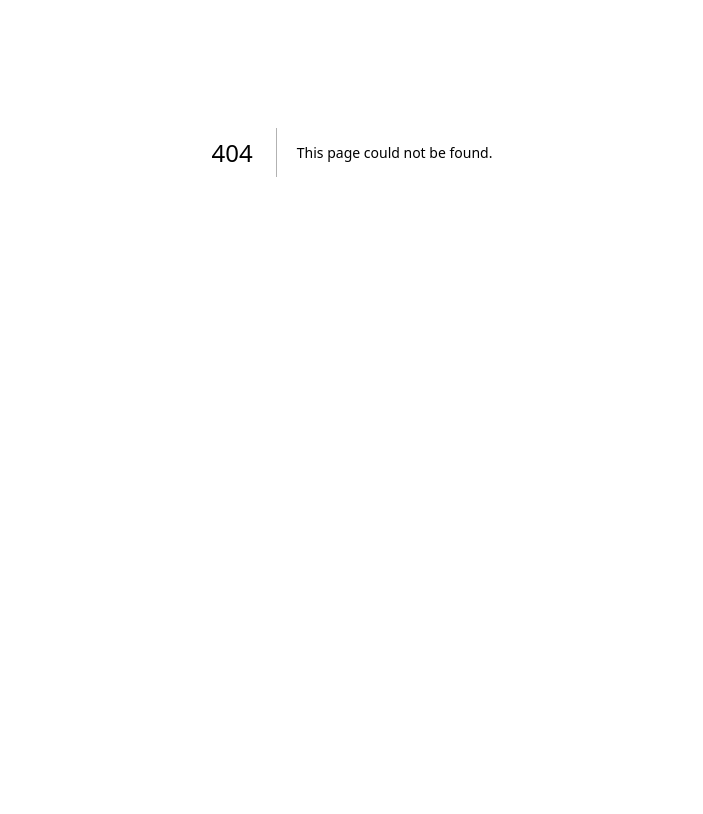
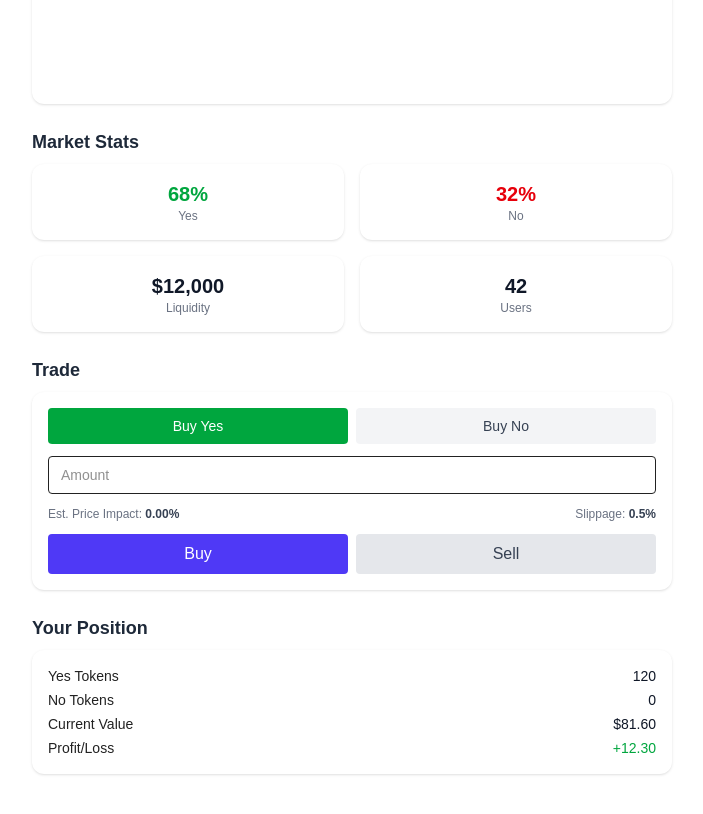
Before and after one commit to Keinberger/ethglobal-cannes-submission, a Next.js app: page /markets/1 in a window 1280 px wide. Before the commit this address had no page. Shown: the part 320-1134 px from the top of the page, without its empty margins (288-991 px from the left). Before the commit the page ends 872 px from the top, so only its background shows below. Built offline with nearby package versions, Linux system fonts and the light colour scheme.

Commit message:
Add market details page

```diff
--- /dev/null
+++ b/src/app/components/PositionRow.tsx
@@ -0,0 +1,8 @@
+export default function PositionRow({ label, value, color = 'text-gray-900' }) {
+    return (
+      <div className="flex justify-between">
+        <span>{label}</span>
+        <span className={color}>{value}</span>
+      </div>
+    )
+  }
--- /dev/null
+++ b/src/app/components/StatCard.tsx
@@ -0,0 +1,8 @@
+export default function StatCard({ label, value, color = 'text-gray-900' }) {
+    return (
+      <div className="bg-white rounded-xl shadow p-4 flex flex-col items-center">
+        <span className={`font-bold text-xl ${color}`}>{value}</span>
+        <span className="text-xs text-gray-500">{label}</span>
+      </div>
+    )
+  }
--- /dev/null
+++ b/src/app/components/ToggleButton.tsx
@@ -0,0 +1,10 @@
+export default function ToggleButton({ label, active, onClick, color }) {
+    const base = 'flex-1 px-4 py-2 rounded text-sm font-medium'
+    const activeClass = color === 'green' ? 'bg-green-600 text-white' : 'bg-red-600 text-white'
+    const inactiveClass = 'bg-gray-100 text-gray-700 hover:bg-gray-200 transition'
+    return (
+      <button className={`${base} ${active ? activeClass : inactiveClass}`} onClick={onClick}>
+        {label}
+      </button>
+    )
+  }
--- /dev/null
+++ b/src/app/markets/[marketId]/page.tsx
@@ -0,0 +1,111 @@
+"use client"
+
+"use client"
+
+import React, { useState } from 'react'
+import { LineChart, Line, ResponsiveContainer, XAxis, YAxis, Tooltip } from 'recharts'
+import StatCard from '@/app/components/StatCard'
+import PositionRow from '@/app/components/PositionRow'
+import ToggleButton from '@/app/components/ToggleButton'
+import { mockMarkets } from '@/app/mockData'
+import { notFound, useParams } from 'next/navigation'
+
+  export default function MarketDetailsPage() {
+    const params = useParams();
+    const [side, setSide] = useState<'yes' | 'no'>('yes')
+    const [amount, setAmount] = useState('')
+    const priceImpact = amount ? Math.min(Number(amount) * 0.01, 5).toFixed(2) : '0.00'
+
+    const market = mockMarkets.find(m => m.marketId.toString() === params.marketId)
+
+    if (!market) return notFound() // show 404 if ID not found
+
+    const userPosition = {
+      yesTokens: 120,
+      noTokens: 0,
+      value: 81.6,
+      pnl: 12.3,
+    }
+
+    return (
+      <div className="min-h-screen pb-24">
+        <div className="max-w-2xl mx-auto px-4 mt-6 space-y-6">
+
+          {/* Title + Description */}
+          <div>
+            <h1 className="text-2xl font-bold text-gray-900">{market.title}</h1>
+            {market.description && <p className="text-sm text-gray-600 mt-1">{market.description}</p>}
+          </div>
+
+          {/* Sentiment Chart */}
+          <section>
+            <h2 className="text-lg font-semibold text-gray-800 mb-2">Sentiment History</h2>
+            <div className="bg-white rounded-xl shadow p-4">
+              <ResponsiveContainer width="100%" height={180}>
+                <LineChart data={market.trend.map((y, x) => ({ x, y }))}>
+                  <XAxis dataKey="x" hide />
+                  <YAxis domain={[0, 100]} hide />
+                  <Tooltip formatter={(v: number) => `${v}% Yes`} />
+                  <Line type="monotone" dataKey="y" stroke="#6366f1" strokeWidth={2} dot={false} />
+                </LineChart>
+              </ResponsiveContainer>
+            </div>
+          </section>
+
+          {/* Stats */}
+          <section>
+            <h2 className="text-lg font-semibold text-gray-800 mb-2">Market Stats</h2>
+            <div className="grid grid-cols-2 gap-4">
+              <StatCard label="Yes" value={`${market.yesPercent}%`} color="text-green-600" />
+              <StatCard label="No" value={`${market.noPercent}%`} color="text-red-600" />
+              <StatCard label="Liquidity" value={`$${market.totalLiquidity.toLocaleString()}`} />
+              <StatCard label="Users" value={market.participants.toString()} />
+            </div>
+          </section>
+
+          {/* Trade Box */}
+          <section>
+            <h2 className="text-lg font-semibold text-gray-800 mb-2">Trade</h2>
+            <div className="bg-white rounded-xl shadow p-4 space-y-3">
+              <div className="flex gap-2">
+                <ToggleButton label="Buy Yes" active={side === 'yes'} onClick={() => setSide('yes')} color="green" />
+                <ToggleButton label="Buy No" active={side === 'no'} onClick={() => setSide('no')} color="red" />
+              </div>
+              <input
+                type="number"
+                min="0"
+                value={amount}
+                onChange={e => setAmount(e.target.value)}
+                placeholder="Amount"
+                className="w-full border rounded px-3 py-2 text-sm"
+              />
+              <div className="flex justify-between text-xs text-gray-500">
+                <span>Est. Price Impact: <strong className="text-gray-700">{priceImpact}%</strong></span>
+                <span>Slippage: <strong className="text-gray-700">0.5%</strong></span>
+              </div>
+              <div className="flex gap-2">
+                <button className="flex-1 px-4 py-2 rounded bg-indigo-600 text-white hover:bg-indigo-700 transition">Buy</button>
+                <button className="flex-1 px-4 py-2 rounded bg-gray-200 text-gray-700 hover:bg-gray-300 transition">Sell</button>
+              </div>
+            </div>
+          </section>
+
+          {/* Position */}
+          <section>
+            <h2 className="text-lg font-semibold text-gray-800 mb-2">Your Position</h2>
+            <div className="bg-white rounded-xl shadow p-4 space-y-1 text-sm">
+              <PositionRow label="Yes Tokens" value={userPosition.yesTokens} />
+              <PositionRow label="No Tokens" value={userPosition.noTokens} />
+              <PositionRow label="Current Value" value={`$${userPosition.value.toFixed(2)}`} />
+              <PositionRow
+                label="Profit/Loss"
+                value={`${userPosition.pnl >= 0 ? '+' : ''}${userPosition.pnl.toFixed(2)}`}
+                color={userPosition.pnl >= 0 ? 'text-green-600' : 'text-red-600'}
+              />
+            </div>
+          </section>
+
+        </div>
+      </div>
+    )
+  }
```
